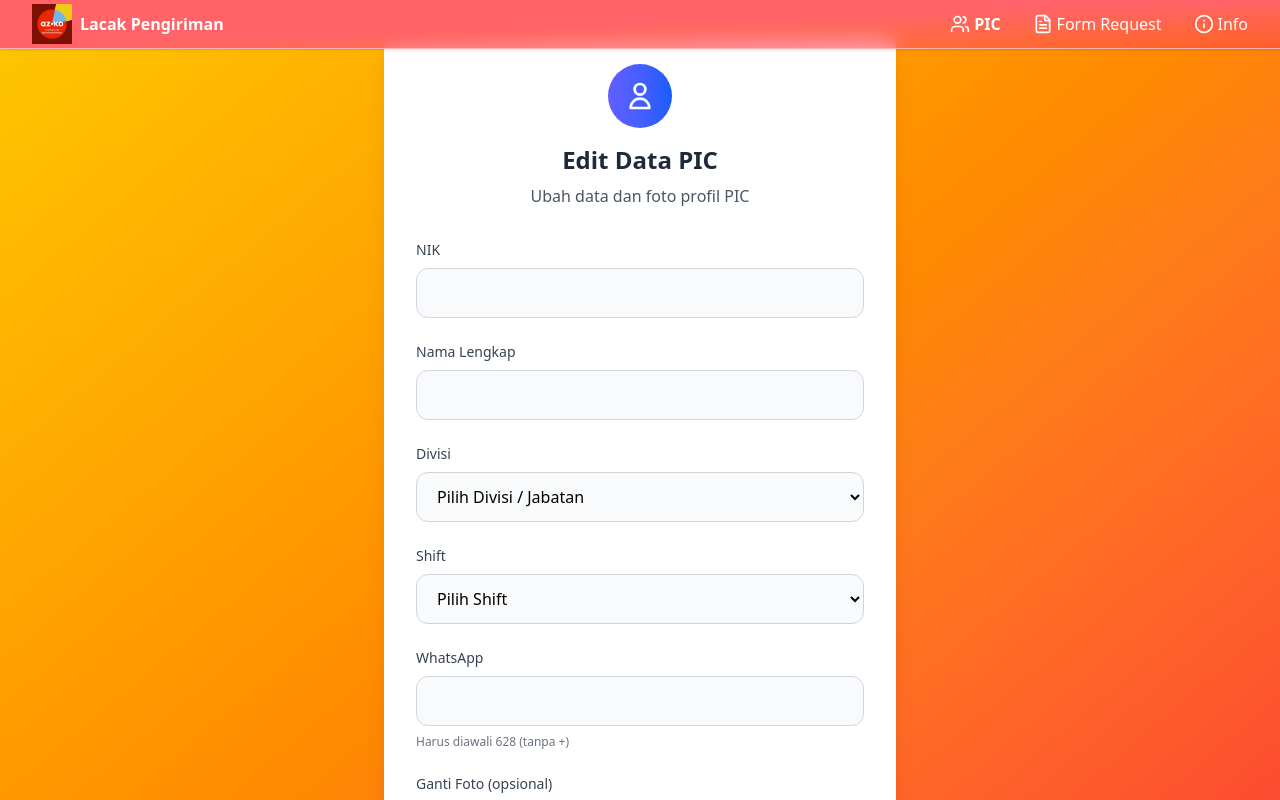
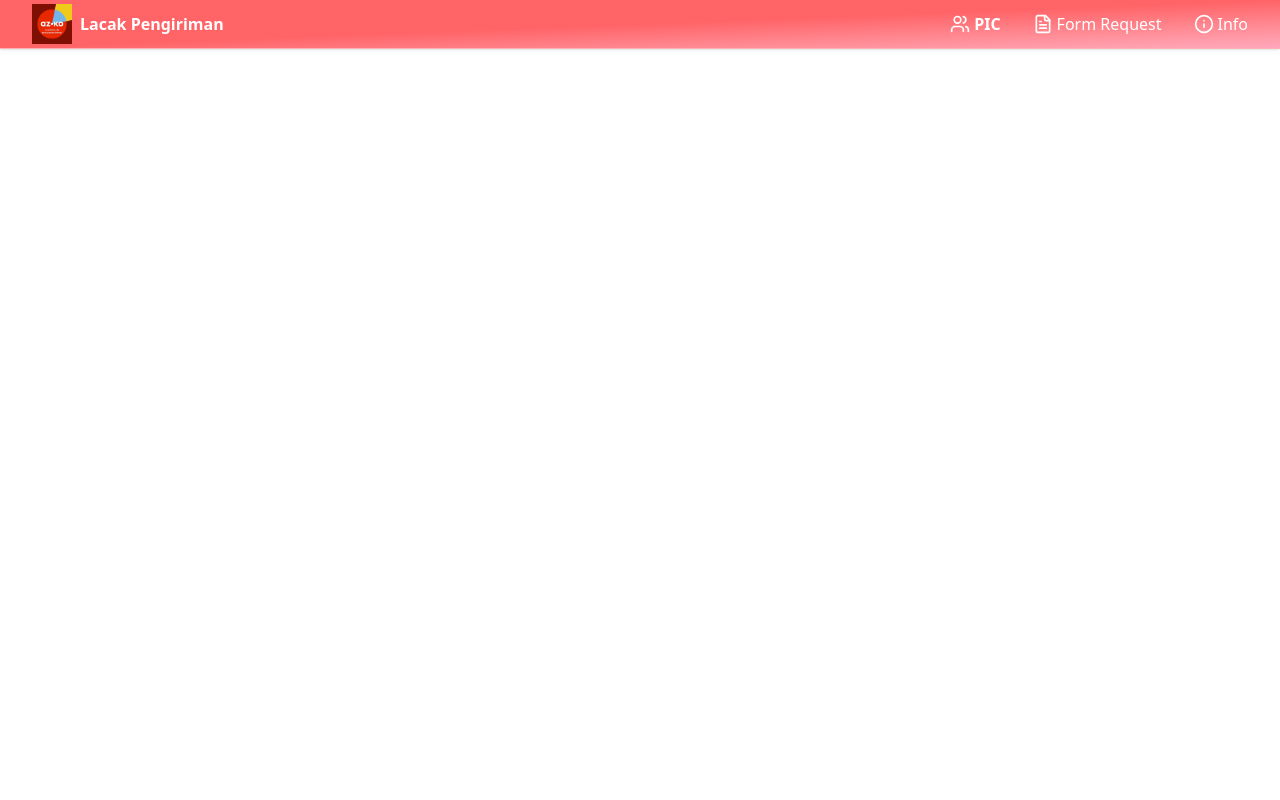
Before and after one commit to ariandto/frontendazko, a React (Vite) app: page /update-user in a window 1280 px wide. Shown: the top 800 px of the page. Built offline with nearby package versions, Linux system fonts and the light colour scheme; no server answers.

Commit message:
Update App.tsx

```diff
--- a/src/App.tsx
+++ b/src/App.tsx
@@ -24,7 +24,7 @@ function App() {
           <Route path="/info" element={<Info />} />
           <Route path="/form-request" element={<Form />} />
           <Route path="/visitor" element={<VisitorStats />} />
-          <Route path="/update-user" element={<EditUserForm />} />
+          <Route path="/update-user/:id" element={<EditUserForm />} />
         </Routes>
         <BottomNavigation />
       </Router>
```
